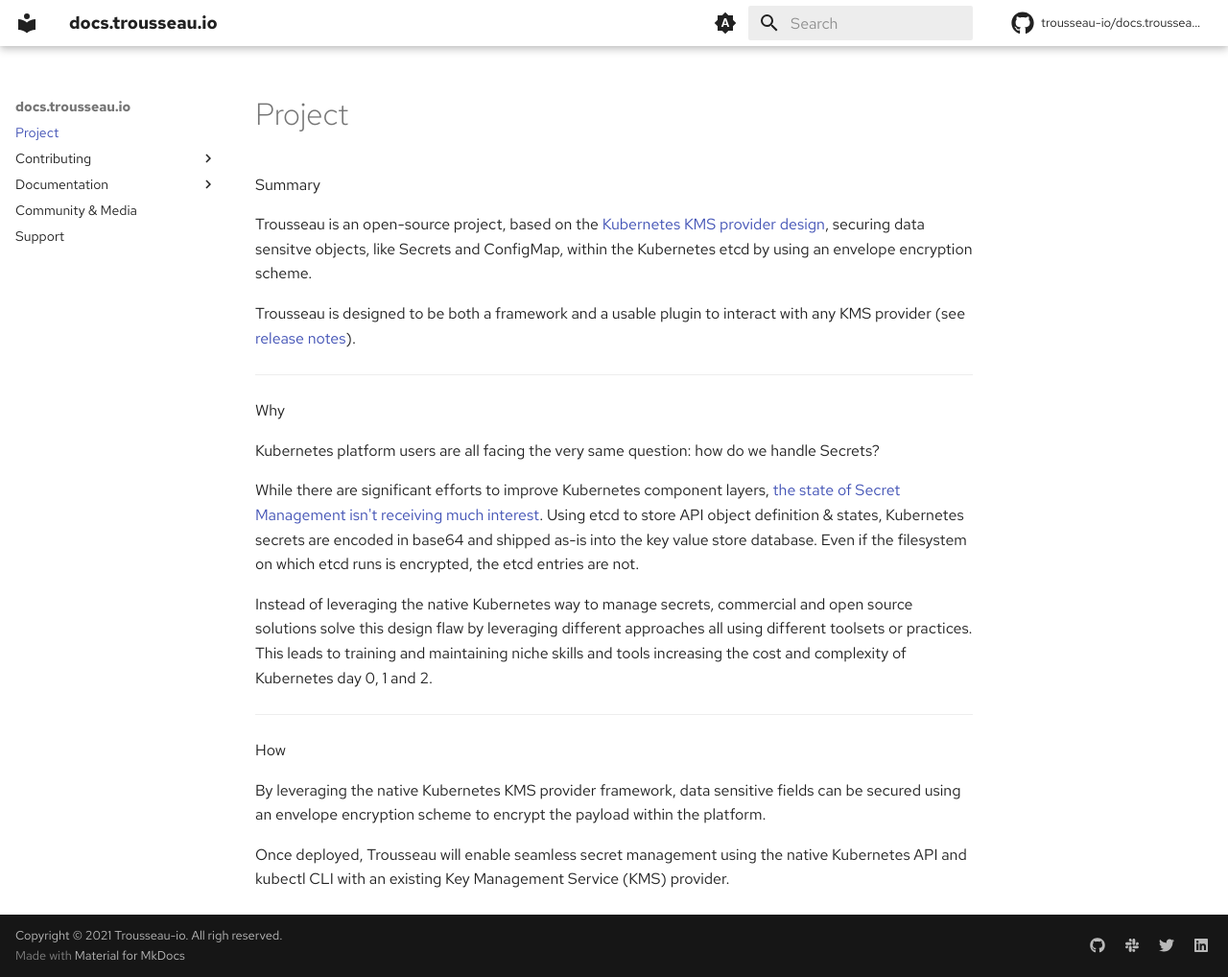
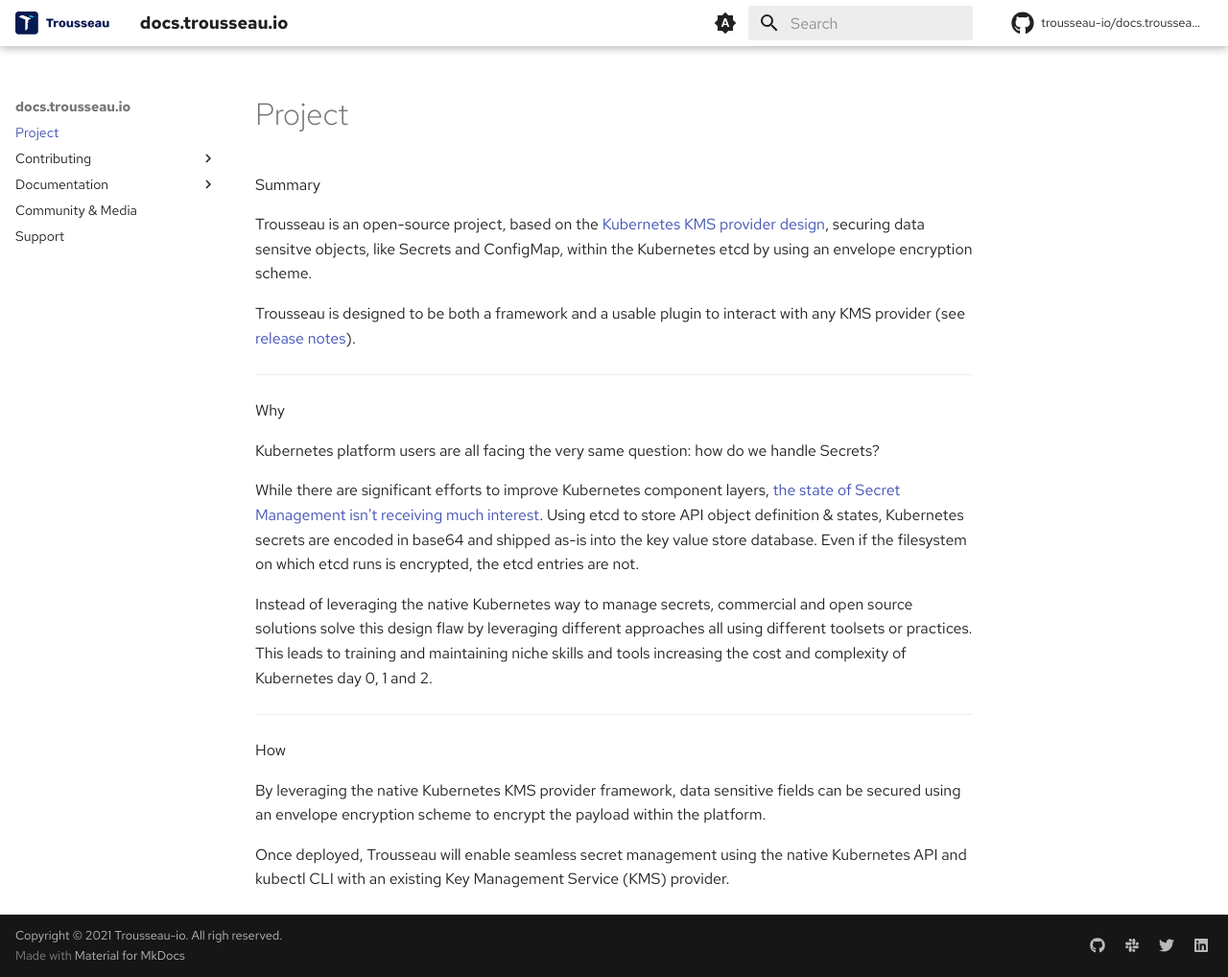
Before and after one commit to Trousseau-io/docs.trousseau.io, an MkDocs documentation site: the page built from docs/index.md, in a window 1280 px wide and 1018 px high. Shown: the whole window at 96% size. Built offline with MkDocs 1.6.1 and Material for MkDocs 9.7.7, drawn with Linux system fonts in a browser that asks for light colours; some web fonts are replaced; comment, search, counter and statistics services are not loaded.

Commit message:
Update mkdocs.yml

```diff
--- a/mkdocs.yml
+++ b/mkdocs.yml
@@ -10,7 +10,7 @@
   font:
     text: Red Hat Text
     code: Red Hat Mono
-#  logo: images/ondat_logo_darkbg.png
+  logo: images/logo-horizontal.svg
   features:
     - content.code.annotate
     - navigation.top
```
